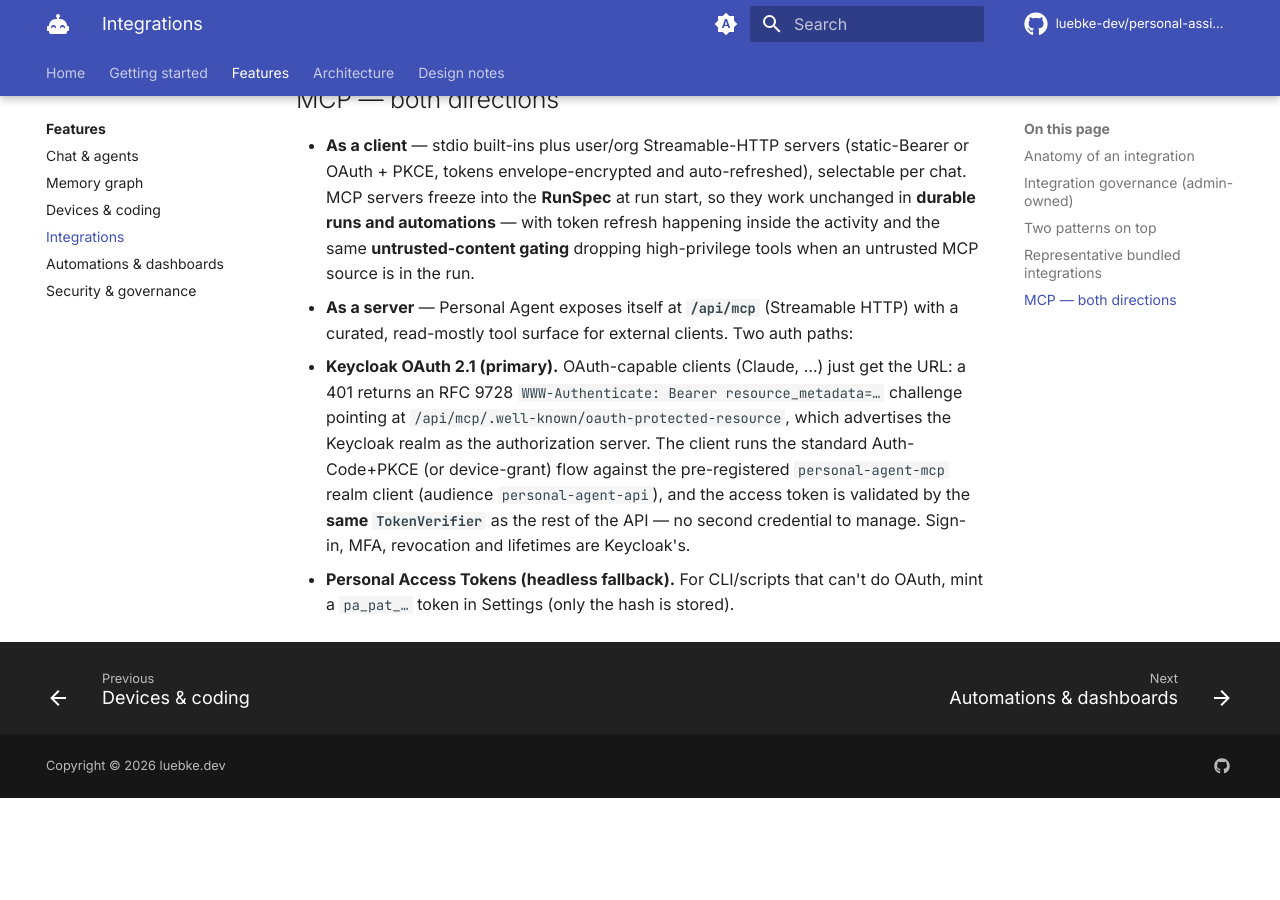
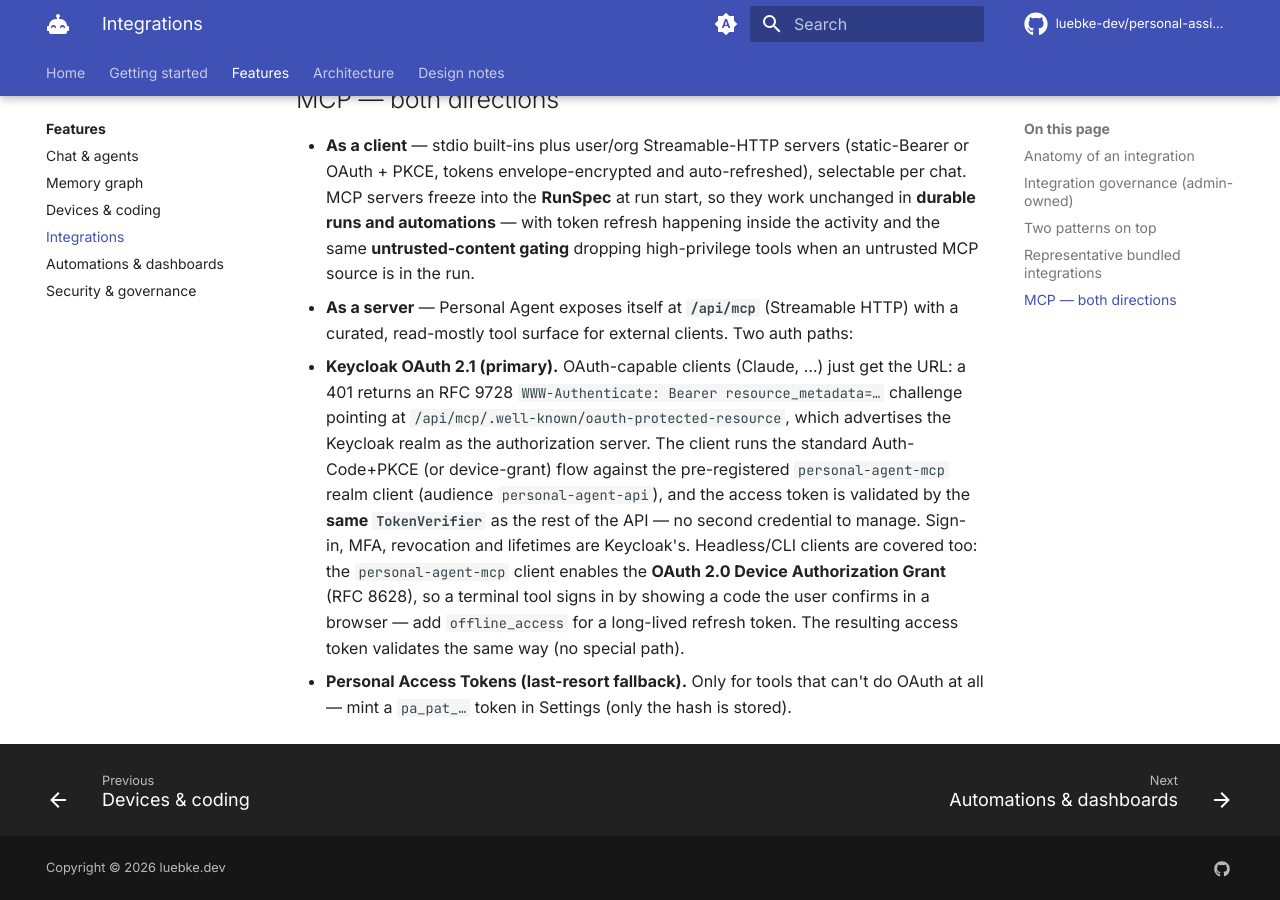
Before and after one commit to personal-agent-org/docs, an MkDocs documentation site: the page built from docs/features/integrations.md, in a window 1280 px wide and 900 px high, scrolled down 1826 px. Built offline with MkDocs 1.6.1 and Material for MkDocs 9.7.7, drawn with Linux system fonts in a browser that asks for light colours; comment, search, counter and statistics services are not loaded; before the commit the page ends 2624 px from its top, so only the background shows below that.

Commit message:
docs(mcp): headless can use Keycloak device-code flow; PAT is last resort
The personal-agent-mcp client already enables the OAuth 2.0 Device Authorization
Grant (verified live), so headless/CLI clients can sign in via Keycloak with just
the URL (confirm a code in the browser; offline_access for a long-lived refresh
token) — the token validates the same way, no backend change. Reframe the
Settings 'Headless / CLI' hint + docs: device-code first, PAT only when a tool
can't do OAuth at all.

Co-Authored-By: Claude Opus 4.8 (1M context) <noreply@anthropic.com>

```diff
--- a/docs/features/integrations.md
+++ b/docs/features/integrations.md
@@ -72,5 +72,9 @@ The manifest sync never overwrites these settings, and changes are audit-logged.
     `personal-agent-mcp` realm client (audience `personal-agent-api`), and the access
     token is validated by the **same `TokenVerifier`** as the rest of the API — no
     second credential to manage. Sign-in, MFA, revocation and lifetimes are Keycloak's.
-  - **Personal Access Tokens (headless fallback).** For CLI/scripts that can't do
-    OAuth, mint a `pa_pat_…` token in Settings (only the hash is stored).
+    Headless/CLI clients are covered too: the `personal-agent-mcp` client enables the
+    **OAuth 2.0 Device Authorization Grant** (RFC 8628), so a terminal tool signs in by
+    showing a code the user confirms in a browser — add `offline_access` for a long-lived
+    refresh token. The resulting access token validates the same way (no special path).
+  - **Personal Access Tokens (last-resort fallback).** Only for tools that can't do OAuth
+    at all — mint a `pa_pat_…` token in Settings (only the hash is stored).
```
